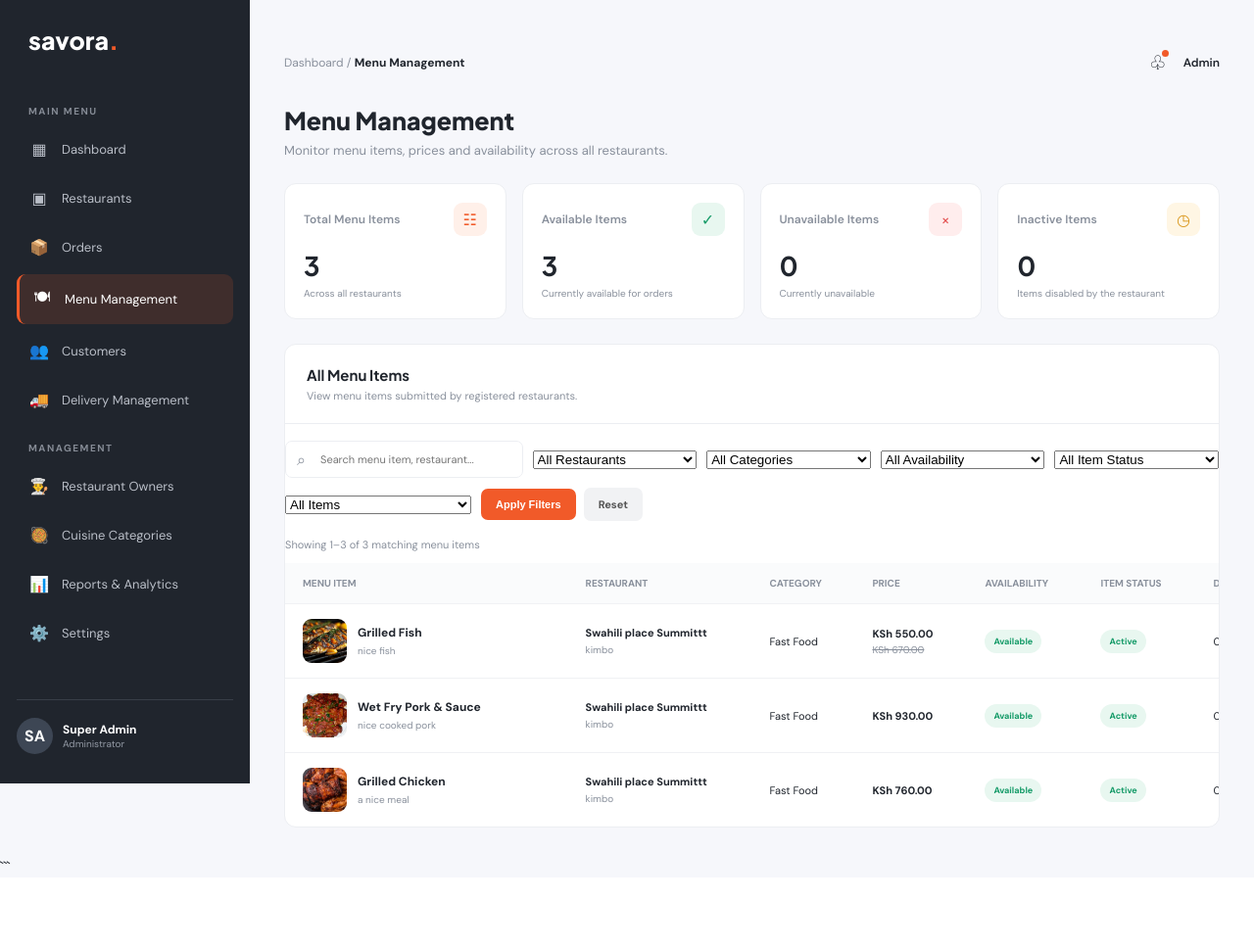
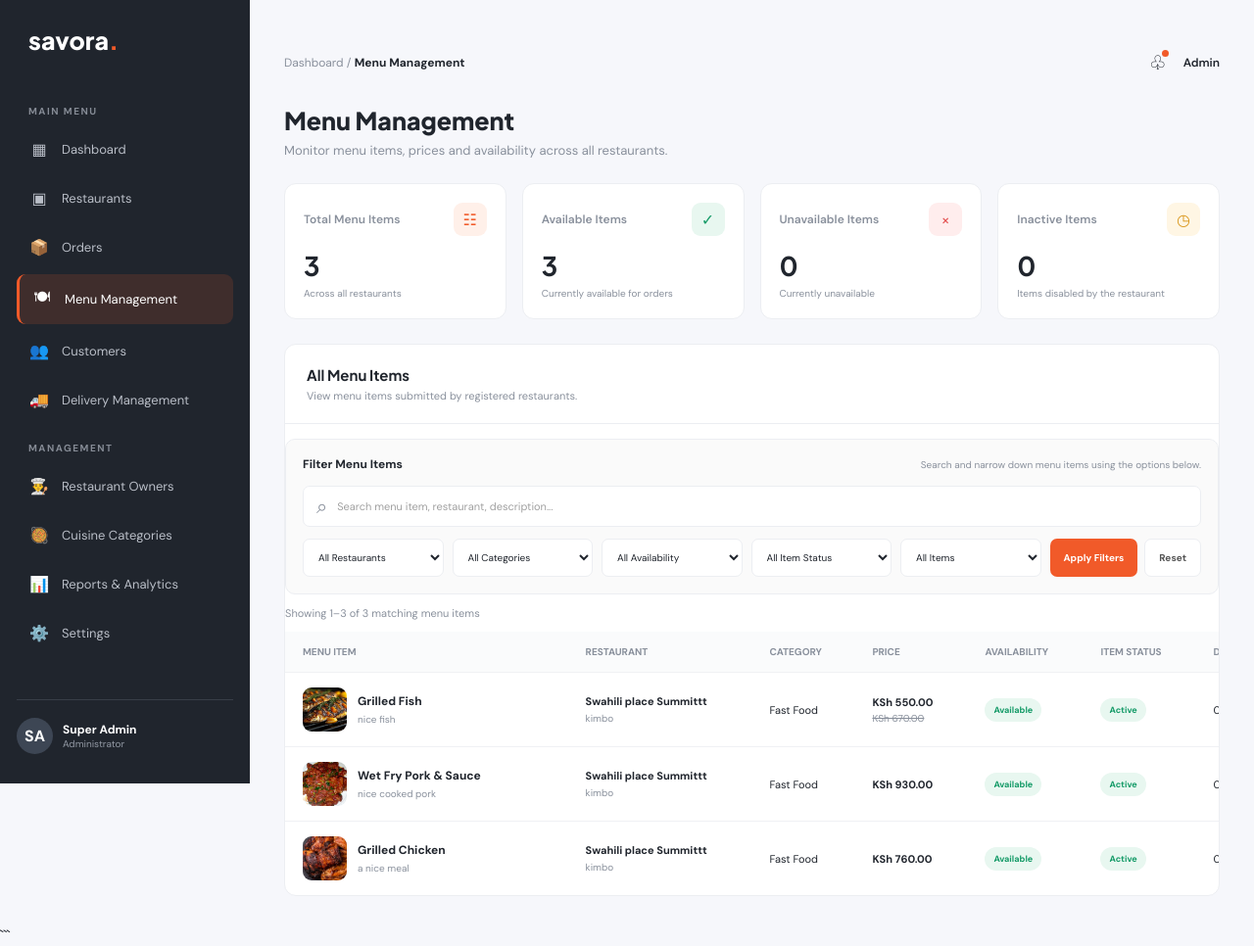
Before and after one commit to MarkNgugi/food_delivery_platform, a Django app: page /admin-panel/menu-management in a window 1280 px wide. Shown: the whole page at 98% size. Before the commit the page ends 883 px from the top, so only its background shows below. Run offline with Django 5.2, Linux system fonts and the light colour scheme; a user stored in the database is signed in; data comes from the database, SQL or seed files in the repository.

Commit message:
menu management filter section update:

```diff
--- a/food_delivery_Admin/templates/food_delivery_Admin/menu_management/menu_management.html
+++ b/food_delivery_Admin/templates/food_delivery_Admin/menu_management/menu_management.html
@@ -113,70 +121,179 @@
         color: #bd8111;
     }
 
+    /* =====================================
+       FILTER SECTION
+    ===================================== */
+
+    .menu-filter-section {
+        padding: 17px;
+        margin-top: 15px;
+        margin-bottom: 12px;
+        background: #fafafa;
+        border: 1px solid var(--border, #e8e8e8);
+        border-radius: 10px;
+    }
+
+    .filter-section-heading {
+        display: flex;
+        justify-content: space-between;
+        align-items: center;
+        gap: 10px;
+        margin-bottom: 14px;
+    }
+
+    .filter-section-heading h4 {
+        font-size: 12px;
+        color: var(--dark);
+        font-weight: 700;
+        margin: 0;
+    }
+
+    .filter-section-heading span {
+        color: var(--muted);
+        font-size: 10px;
+    }
+
     .menu-filters {
         display: flex;
-        align-items: center;
-        flex-wrap: wrap;
-        gap: 10px;
-        padding: 17px 0;
+        flex-direction: column;
+        gap: 12px;
     }
 
-    .menu-filters .search {
-        flex: 1 1 220px;
-        min-width: 190px;
-    }
+    /* SEARCH ROW */
 
-    .menu-filters .search input {
+    .filter-search-row {
         width: 100%;
     }
 
-    .menu-filters select {
-        min-width: 145px;
-        max-width: 190px;
-        flex: 1 1 145px;
+    .filter-search {
+        width: 100%;
+        height: 42px;
+        display: flex;
+        align-items: center;
+        gap: 10px;
+        padding: 0 13px;
+        border: 1px solid var(--border, #e5e5e5);
+        border-radius: 7px;
+        background: #fff;
+        transition: border-color .2s, box-shadow .2s;
     }
+
+    .filter-search:focus-within {
+        border-color: #f15a29;
+        box-shadow: 0 0 0 3px rgba(241, 90, 41, .08);
+    }
+
+    .filter-search > span {
+        color: var(--muted);
+        font-size: 20px;
+        line-height: 1;
+        flex-shrink: 0;
+    }
+
+    .filter-search input {
+        width: 100%;
+        height: 100%;
+        border: none;
+        outline: none;
+        background: transparent;
+        color: var(--dark);
+        font-family: inherit;
+        font-size: 11px;
+        box-shadow: none;
+    }
+
+    .filter-search input::placeholder {
+        color: #a0a0a0;
+    }
+
+    /* DROPDOWN ROW */
+
+    .filter-controls-row {
+        display: grid;
+        grid-template-columns: repeat(5, minmax(120px, 1fr)) auto;
+        gap: 9px;
+        align-items: center;
+    }
+
+    .filter-select {
+        width: 100%;
+        height: 39px;
+        min-width: 0;
+        padding: 0 29px 0 11px;
+        border: 1px solid var(--border, #e5e5e5);
+        border-radius: 7px;
+        background-color: #fff;
+        color: var(--dark);
+        font-family: inherit;
+        font-size: 10px;
+        outline: none;
+        cursor: pointer;
+        transition: border-color .2s, box-shadow .2s;
+    }
+
+    .filter-select:focus {
+        border-color: #f15a29;
+        box-shadow: 0 0 0 3px rgba(241, 90, 41, .08);
+    }
+
+    /* FILTER BUTTONS */
 
     .filter-actions {
         display: flex;
         align-items: center;
-        gap: 8px;
+        gap: 7px;
+        flex-shrink: 0;
     }
 
     .filter-btn,
     .reset-btn {
+        height: 39px;
+        display: inline-flex;
+        align-items: center;
+        justify-content: center;
         border: none;
         border-radius: 7px;
-        padding: 10px 15px;
-        font-size: 11px;
+        padding: 0 14px;
+        font-family: inherit;
+        font-size: 10px;
         font-weight: 700;
         cursor: pointer;
         text-decoration: none;
         white-space: nowrap;
+        transition: all .2s ease;
     }
 
     .filter-btn {
-        background: var(--primary, #f15a29);
-        color: white;
+        background: #f15a29;
+        color: #fff;
+    }
+
+    .filter-btn:hover {
+        background: #dc4c1f;
+        transform: translateY(-1px);
     }
 
     .reset-btn {
-        background: #f1f2f4;
+        background: #fff;
         color: #555;
-    }
-
-    .filter-btn:hover {
-        opacity: .9;
+        border: 1px solid var(--border, #e5e5e5);
     }
 
     .reset-btn:hover {
-        background: #e7e8eb;
+        background: #f1f2f4;
+        border-color: #d5d5d5;
     }
+
+    /* RESULTS INFORMATION */
 
     .results-info {
         color: var(--muted);
         font-size: 11px;
         margin-bottom: 12px;
     }
+
+    /* EMPTY STATE */
 
     .empty-state {
         text-align: center;
@@ -370,22 +521,42 @@
         </div>
 
 
-        <!-- FILTERS -->
+        <!-- FILTER SECTION -->
 
-        <form method="GET" action="{% url 'food_delivery_Admin:menu_management' %}"
+        <div class="menu-filter-section">
+
+            <div class="filter-section-heading">
+                <h4>Filter Menu Items</h4>
+                <span>Search and narrow down menu items using the options below.</span>
+            </div>
+
+            <form method="GET"
+                  action="{% url 'food_delivery_Admin:menu_management' %}"
                   class="menu-filters">
 
-            <div class="search">
+                <!-- SEARCH -->
+
+                <div class="filter-search-row">
+
+                    <div class="filter-search">
                         <span>⌕</span>
+
                         <input
                             type="search"
                             name="q"
                             value="{{ search_query }}"
-                    placeholder="Search menu item, restaurant..."
+                            placeholder="Search menu item, restaurant, description..."
                         >
                     </div>
 
-            <select name="restaurant">
+                </div>
+
+
+                <!-- DROPDOWN FILTERS -->
+
+                <div class="filter-controls-row">
+
+                    <select name="restaurant" class="filter-select">
                         <option value="">All Restaurants</option>
 
                         {% for restaurant in restaurants %}
@@ -399,7 +570,7 @@
                     </select>
 
 
-            <select name="category">
+                    <select name="category" class="filter-select">
                         <option value="">All Categories</option>
 
                         {% for category in categories %}
@@ -413,12 +584,14 @@
                     </select>
 
 
-            <select name="availability">
+                    <select name="availability" class="filter-select">
                         <option value="">All Availability</option>
+
                         <option value="available"
                             {% if availability_filter == 'available' %}selected{% endif %}>
                             Available
                         </option>
+
                         <option value="unavailable"
                             {% if availability_filter == 'unavailable' %}selected{% endif %}>
                             Unavailable
@@ -426,12 +599,14 @@
                     </select>
 
 
-            <select name="status">
+                    <select name="status" class="filter-select">
                         <option value="">All Item Status</option>
+
                         <option value="active"
                             {% if status_filter == 'active' %}selected{% endif %}>
                             Active
                         </option>
+
                         <option value="inactive"
                             {% if status_filter == 'inactive' %}selected{% endif %}>
                             Inactive
@@ -439,12 +614,14 @@
                     </select>
 
 
-            <select name="featured">
+                    <select name="featured" class="filter-select">
                         <option value="">All Items</option>
+
                         <option value="featured"
                             {% if featured_filter == 'featured' %}selected{% endif %}>
                             Featured
                         </option>
+
                         <option value="not_featured"
                             {% if featured_filter == 'not_featured' %}selected{% endif %}>
                             Not Featured
```
Also changed, not shown: other parts of food_delivery_Admin/templates/food_delivery_Admin/menu_management/menu_management.html (+65 -15 lines). Lines whose indentation alone changed are shown as unchanged.
